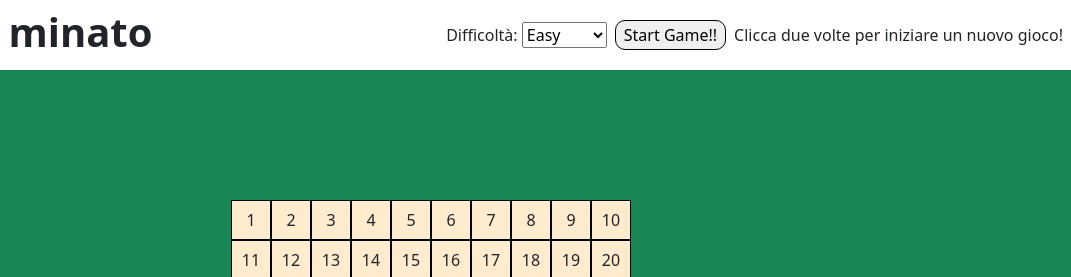
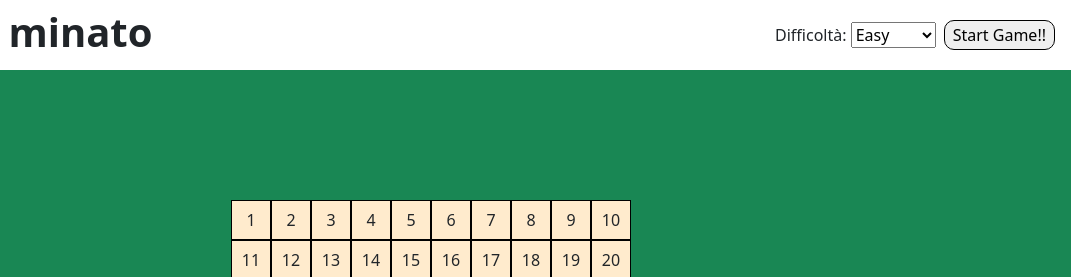
Before and after one commit to mikaeltreppo/js-campominato-grid, a plain HTML site: page index.html in a window 1280 px wide. Shown: the top 277 px of the page, 209-1280 px from the left. Drawn offline with nearby package versions, Linux system fonts and the light colour scheme.

Commit message:
aggiorno

```diff
--- a/index.html
+++ b/index.html
@@ -30,7 +30,7 @@
                 </select></span>
             <!--bottone start game-->
             <button class="ms-2 me-2 ps-2 pe-2 " id="buttonStartGame">Start Game!!</button>
-            <div class="mes">Clicca due volte per iniziare un nuovo gioco!</div>
+
         </div>
     </header>
     <main class="bg-success d-flex align-items-center">
```
